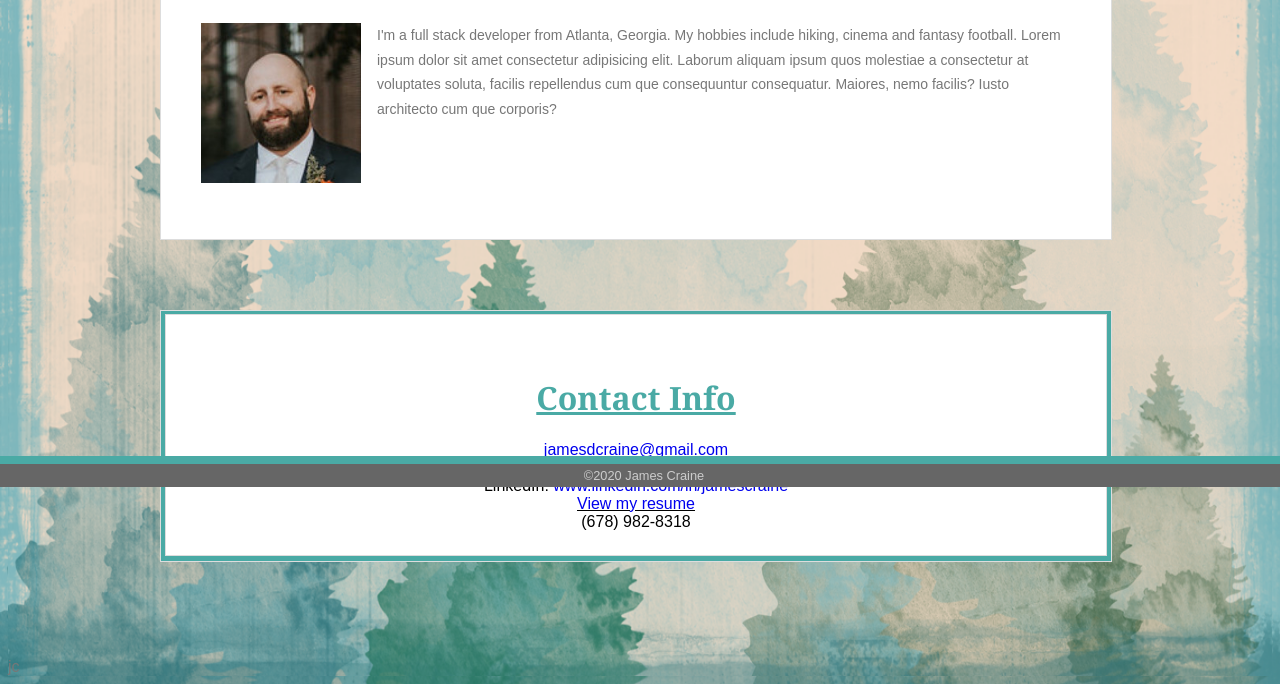
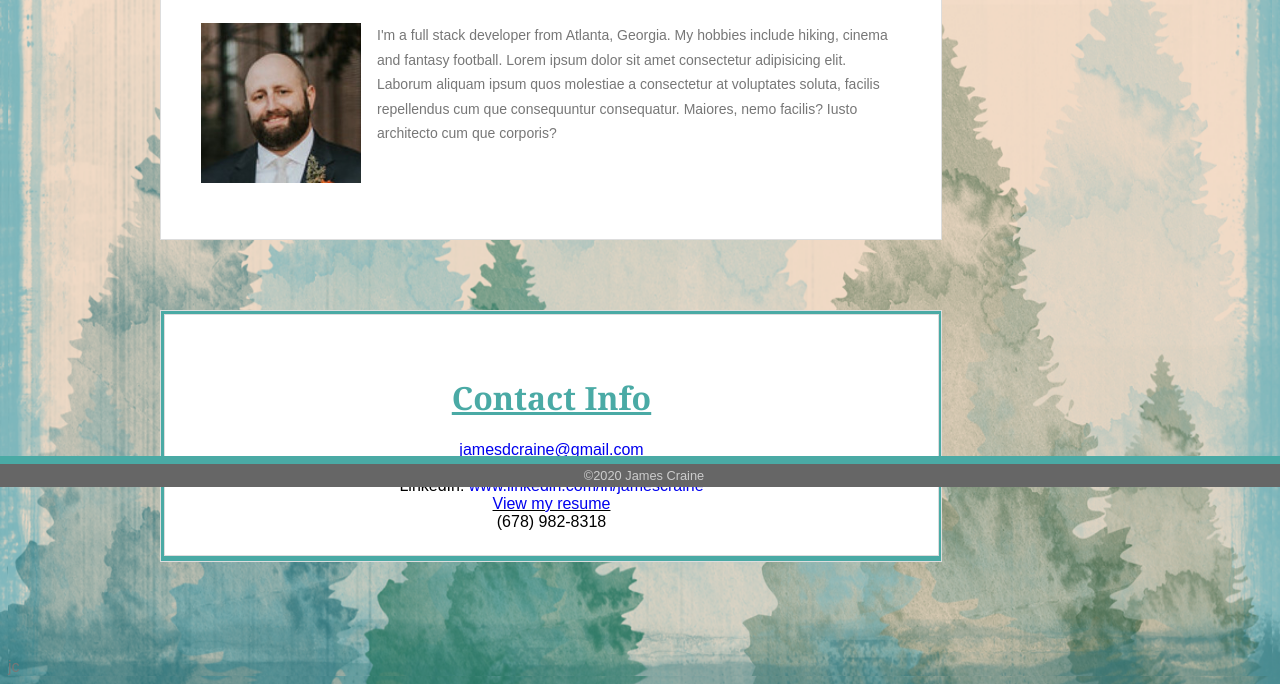
Before and after one commit to jamesdcraine/portfolio, a plain HTML site: page index.html in a window 1280 px wide. Shown: the part 313-997 px from the top of the page. Drawn offline with Linux system fonts and the light colour scheme.

Commit message:
working on sizing issues

```diff
--- a/Assets/css/style.css
+++ b/Assets/css/style.css
@@ -116,7 +116,7 @@ header .container{
 
 .main{
     display: inline-block;
-    width: 870px;
+    width: 700px;
     margin: 70px 0;
     padding: 40px;
     background-color: #ffffff;
@@ -148,7 +148,7 @@ img.about-photo {
     position: relative;
     background-color: white;
     display: inline-block;
-    width: 860px;
+    width: 693px;
     height: 160px;
     margin: 3px 3px 3px 3px;
     padding: 40px;
@@ -160,7 +160,7 @@ img.about-photo {
     background-color: #4aaaa5;
     border: 1px solid #dddddd;
     height: 250px;
-    width: 950px;
+    width: 780px;
     text-align: center;
 }
 
```
